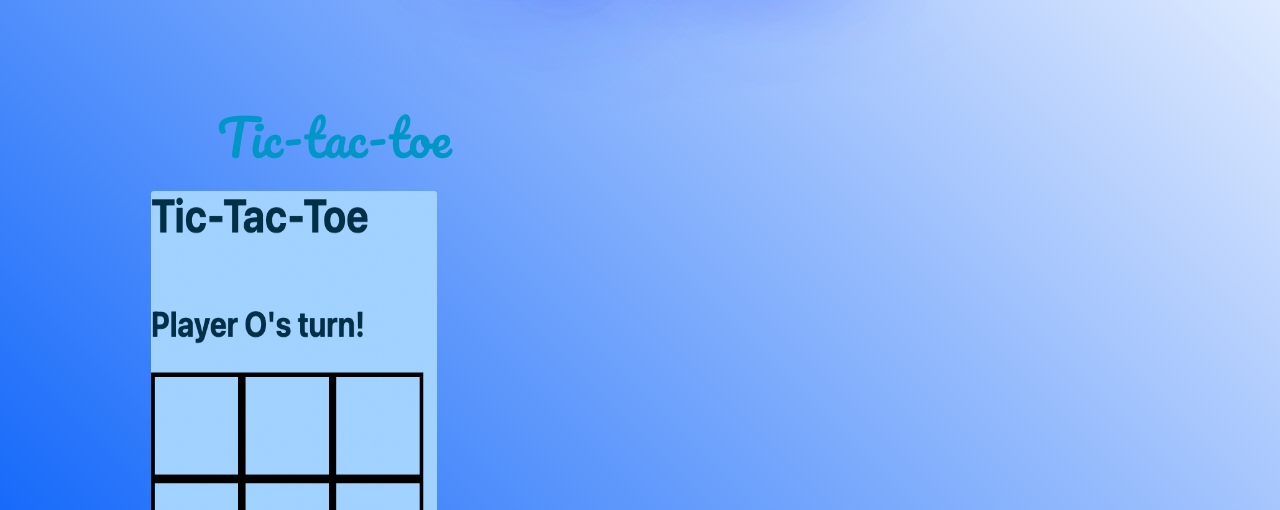
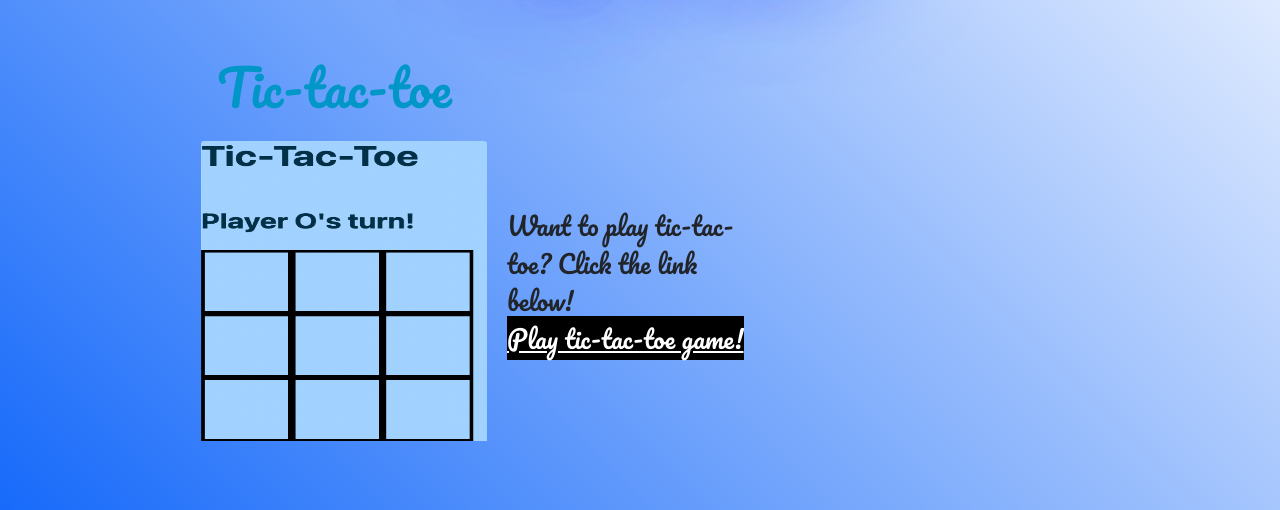
Before and after one commit to minjijeong2000/minji-jeong-portfolio, a plain HTML site: page myWork.html in a window 1280 px wide. Shown: the part 290-800 px from the top of the page. Drawn offline with nearby package versions, Linux system fonts and the light colour scheme.

Commit message:
update code

```diff
--- a/css/style.css
+++ b/css/style.css
@@ -247,7 +247,7 @@ h6 {
 .card-title {
     margin: auto;
     position: relative;
-    bottom: 1800px;
+    bottom: 1650px;
     text-align: left;
     right: -200px;
     font-size: 50px;
@@ -256,27 +256,28 @@ h6 {
 .card-img-top {
     margin: auto;
     position: relative;
-    bottom: 1200px;
+    bottom: 1250px;
     text-align: left;
-    right: -150px;
+    right: -200px;
 }
 
 .card-text {
     margin: auto;
     position: relative;
-    bottom: 1900px;
+    top: -2300px;
     text-align: left;
-    right: -190px;
+    right: -490px;
     font-size: 25px;
 }
 
 .btn-primary {
     margin: auto;
     position: relative;
-    bottom: 1900px;
+    bottom: 2300px;
     text-align: left;
-    right: -190px;
+    right: -490px;
     font-size: 25px;
+    background-color: black;
 }
 
 .social {
--- a/js/app.js
+++ b/js/app.js
@@ -44,12 +44,12 @@ function prevImg () {
     document.getElementById("pic").src = "./images/White-in-Basic8.png"
 }
 
-const music = new Audio("../audio/ghibli-background.mp3")
+const music = new Audio("./audio/ghibli.mp3")
 
 const musicPlay = document.querySelector('.icon')
 
 musicPlay.addEventListener('click', function(evt) {
-    // music.volume = .20
+    music.volume = .20
     music.play()
 })
 
--- a/myWork.html
+++ b/myWork.html
@@ -27,7 +27,7 @@
             <div class="page3">
                 <h4 id="nameWork">My Work</h4>
                 <div class="card" style="width: 18rem;">
-                    <img src="./images/tic-tac-toe.png" height="500" class="card-img-top" alt="...">
+                    <img src="./images/tic-tac-toe.png" height="300" class="card-img-top" alt="...">
                     <div class="card-body">
                       <h5 class="card-title">Tic-tac-toe</h5>
                       <p class="card-text">Want to play tic-tac-toe? Click the link below!</p>
```
Also changed, not shown: 1 other file.
